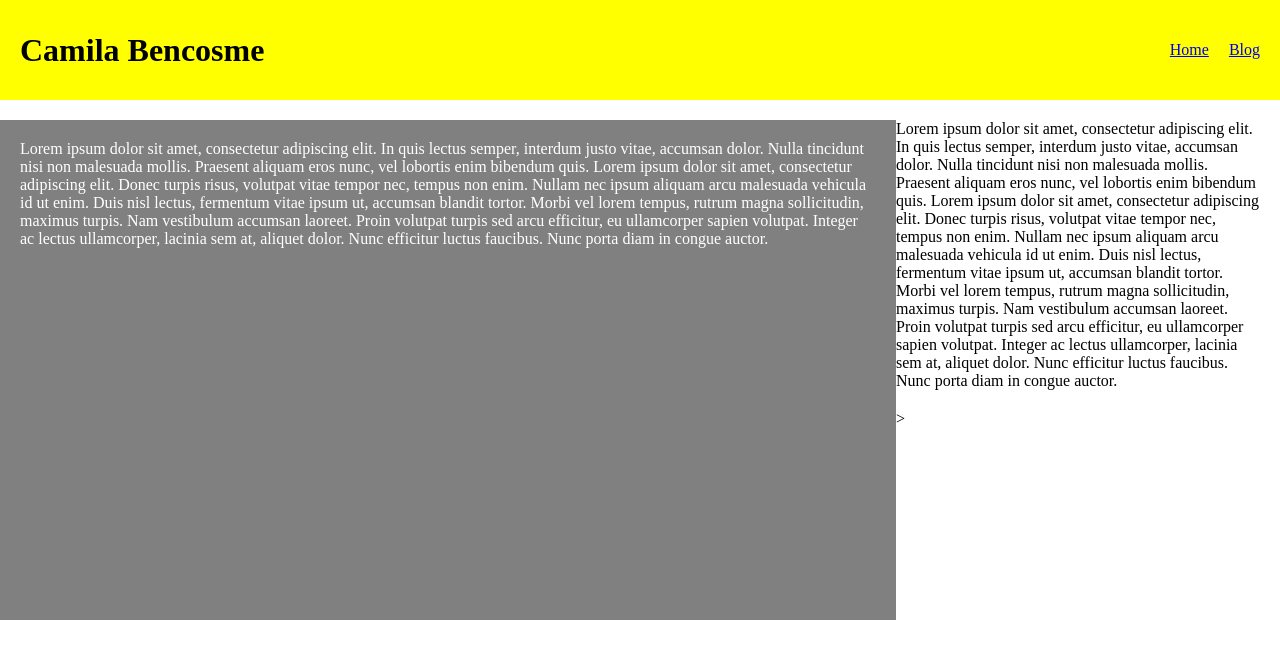
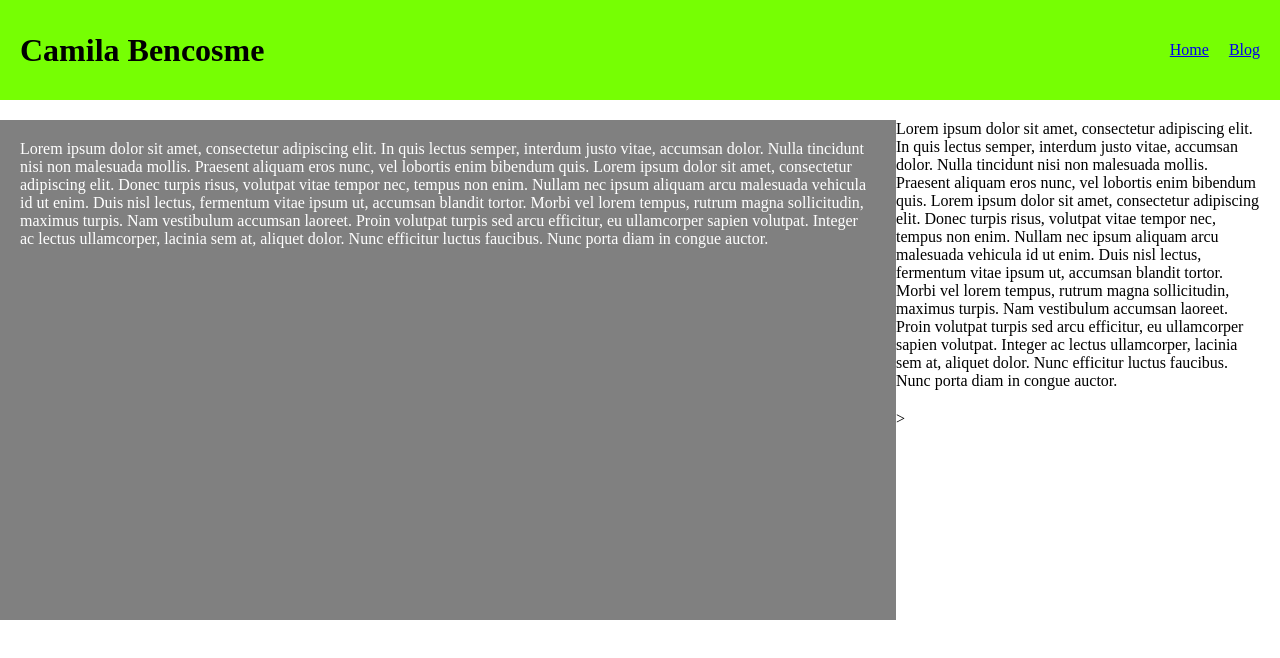
Before and after one commit to cmbencos-su/Lab1, a plain HTML site: page index.html in a window 1280 px wide. Drawn offline with Linux system fonts and the light colour scheme.

Commit message:
Changed header color

```diff
--- a/style.css
+++ b/style.css
@@ -12,7 +12,7 @@ body {
     height:60px;
     line-height: 60px;
     padding: 20px;
-    background-color: yellow;
+    background-color: #76FF03;
 }
 
 h1 {
```
